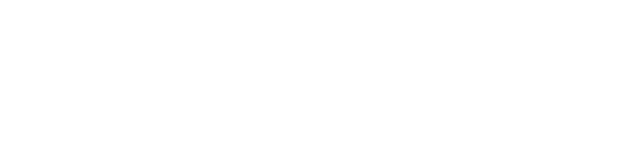
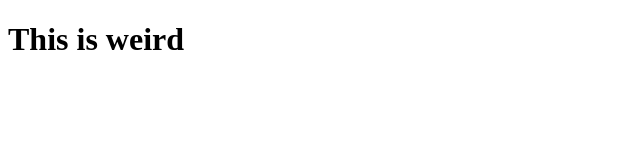
Before and after one commit to stegriff007/git_practice, a plain HTML site: page index.html in a window 1280 px wide. Shown: the whole page, without its empty margins (0-640 px from the left). Drawn offline with Linux system fonts and the light colour scheme.

Commit message:
Update index.html

```diff
--- a/index.html
+++ b/index.html
@@ -1,9 +1,9 @@
 <!DOCTYPE html>
 <html>
 <head>
-	<title></title>
+	<title>Fist Git Hub Site</title>
 </head>
 <body>
-
+	<h1>This is weird</h1>
 </body>
 </html>
```
